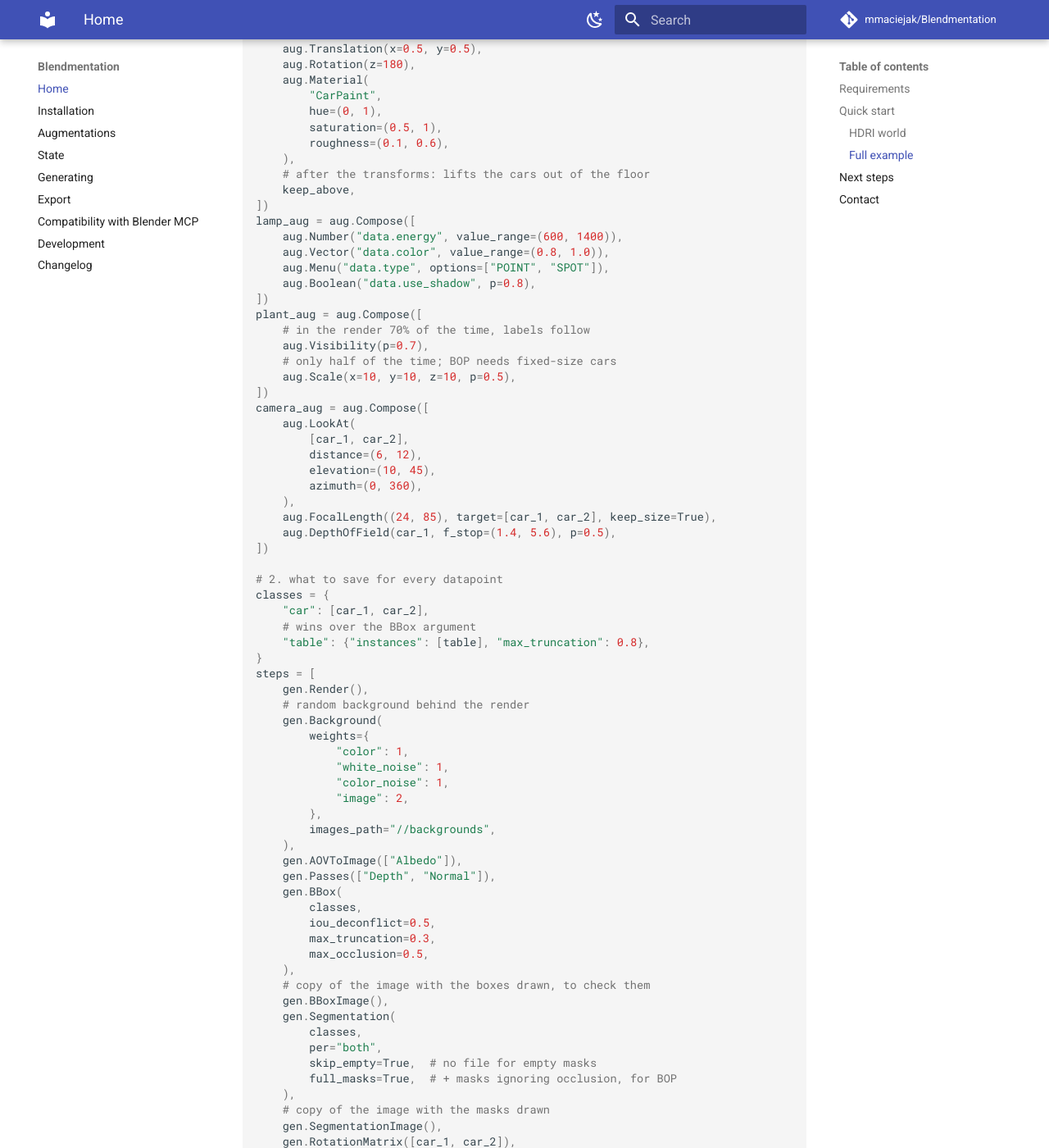
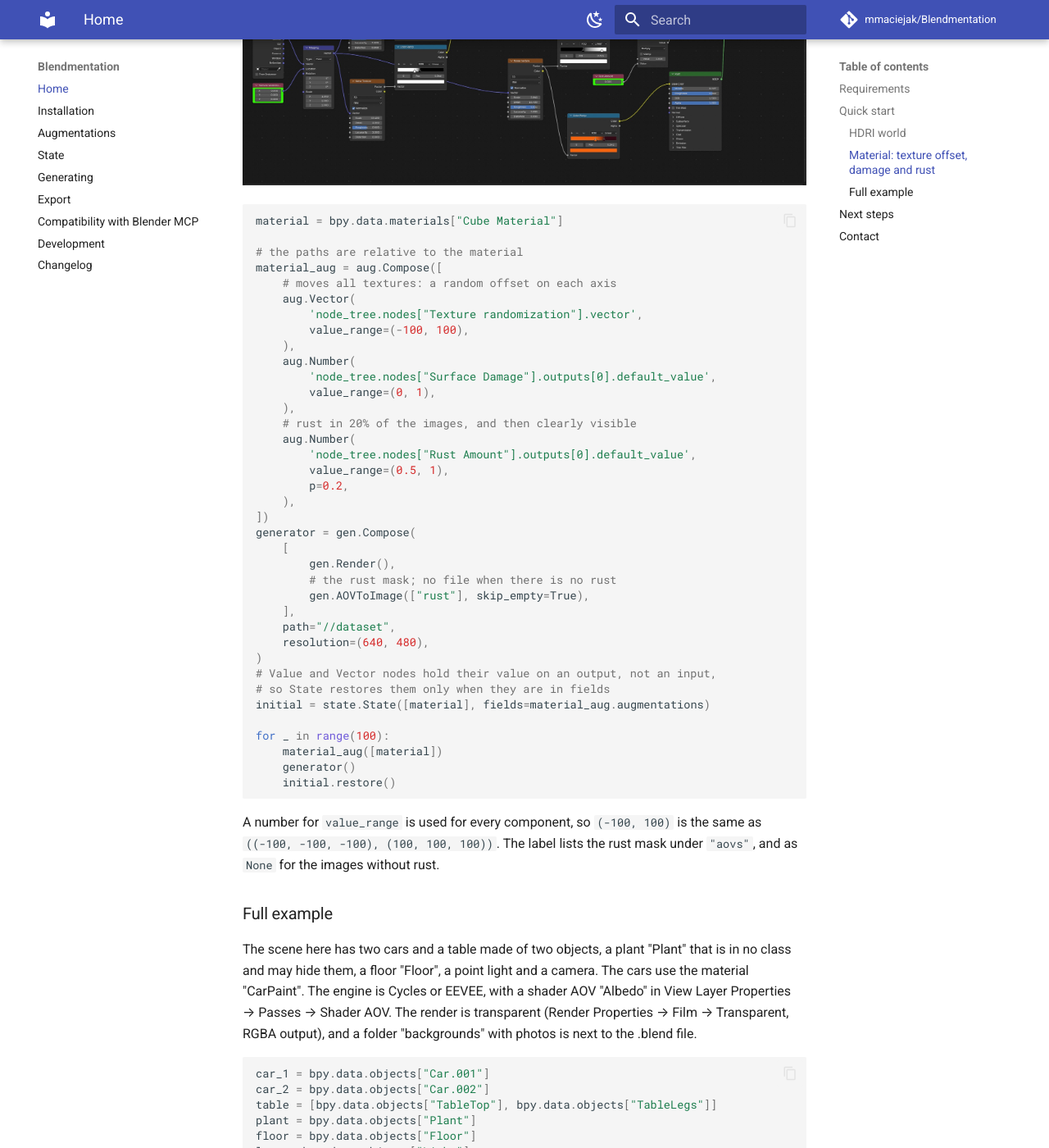
Before and after one commit to mmaciejak/Blendmentation, an MkDocs documentation site: the page built from docs/index.md, in a window 1280 px wide and 1400 px high, scrolled down 2682 px. Shown: the whole window at 82% size. Built offline with MkDocs 1.6.1 and Material for MkDocs 9.7.7, drawn with Linux system fonts in a browser that asks for light colours; comment, search, counter and statistics services are not loaded; some of the changed text lies outside the part shown.

Commit message:
add a material quick setup: texture offset, damage and rust AOV
Co-Authored-By: Claude Opus 5.5 <noreply@anthropic.com>

````diff
--- a/docs/index.md
+++ b/docs/index.md
@@ -79,6 +79,61 @@ for _ in range(100):
 Data Path gives them (`'bpy.data.worlds["World"].node_tree.nodes["Background"].inputs[1].default_value'`),
 the same works, and the world doesn't have to be passed to `State`:
 `state.State([], fields=world_aug.augmentations)`.
+
+### Material: texture offset, damage and rust
+
+The cube's material "Cube Material" has three nodes that control it: a Vector node
+"Texture randomization" moves the Mapping of all its textures, a Value node "Surface
+Damage" sets the bump strength, and a Value node "Rust Amount" how much rust is mixed
+in. The rust factor also goes to an AOV Output "rust" (Value), which is added as a Value
+AOV "rust" in View Layer Properties → Passes → Shader AOV, so every image gets a rust
+mask. A Vector node in shader nodes needs Blender 5. The engine is Cycles or EEVEE.
+
+![Material nodes: textures moved by the Vector node "Texture randomization", Value nodes "Surface Damage" and "Rust Amount", and an AOV Output "rust"](images/rust-material-nodes.jpg)
+
+```python
+material = bpy.data.materials["Cube Material"]
+
+# the paths are relative to the material
+material_aug = aug.Compose([
+    # moves all textures: a random offset on each axis
+    aug.Vector(
+        'node_tree.nodes["Texture randomization"].vector',
+        value_range=(-100, 100),
+    ),
+    aug.Number(
+        'node_tree.nodes["Surface Damage"].outputs[0].default_value',
+        value_range=(0, 1),
+    ),
+    # rust in 20% of the images, and then clearly visible
+    aug.Number(
+        'node_tree.nodes["Rust Amount"].outputs[0].default_value',
+        value_range=(0.5, 1),
+        p=0.2,
+    ),
+])
+generator = gen.Compose(
+    [
+        gen.Render(),
+        # the rust mask; no file when there is no rust
+        gen.AOVToImage(["rust"], skip_empty=True),
+    ],
+    path="//dataset",
+    resolution=(640, 480),
+)
+# Value and Vector nodes hold their value on an output, not an input,
+# so State restores them only when they are in fields
+initial = state.State([material], fields=material_aug.augmentations)
+
+for _ in range(100):
+    material_aug([material])
+    generator()
+    initial.restore()
+```
+
+A number for `value_range` is used for every component, so `(-100, 100)` is the same
+as `((-100, -100, -100), (100, 100, 100))`. The label lists the rust mask under
+`"aovs"`, and as `None` for the images without rust.
 
 ### Full example
 
````
Also changed, not shown: README.md (+55 -0 lines), docs/images/rust-material-nodes.jpg (added).
